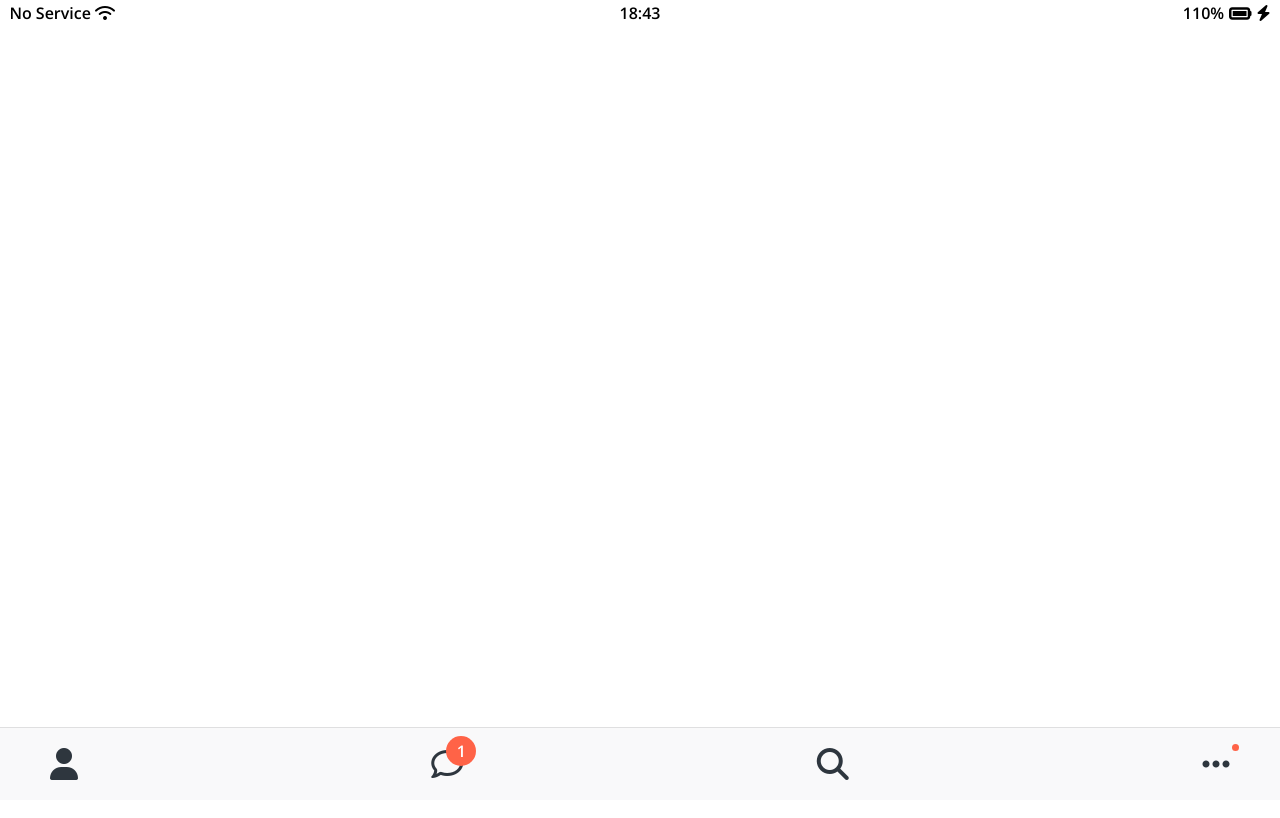
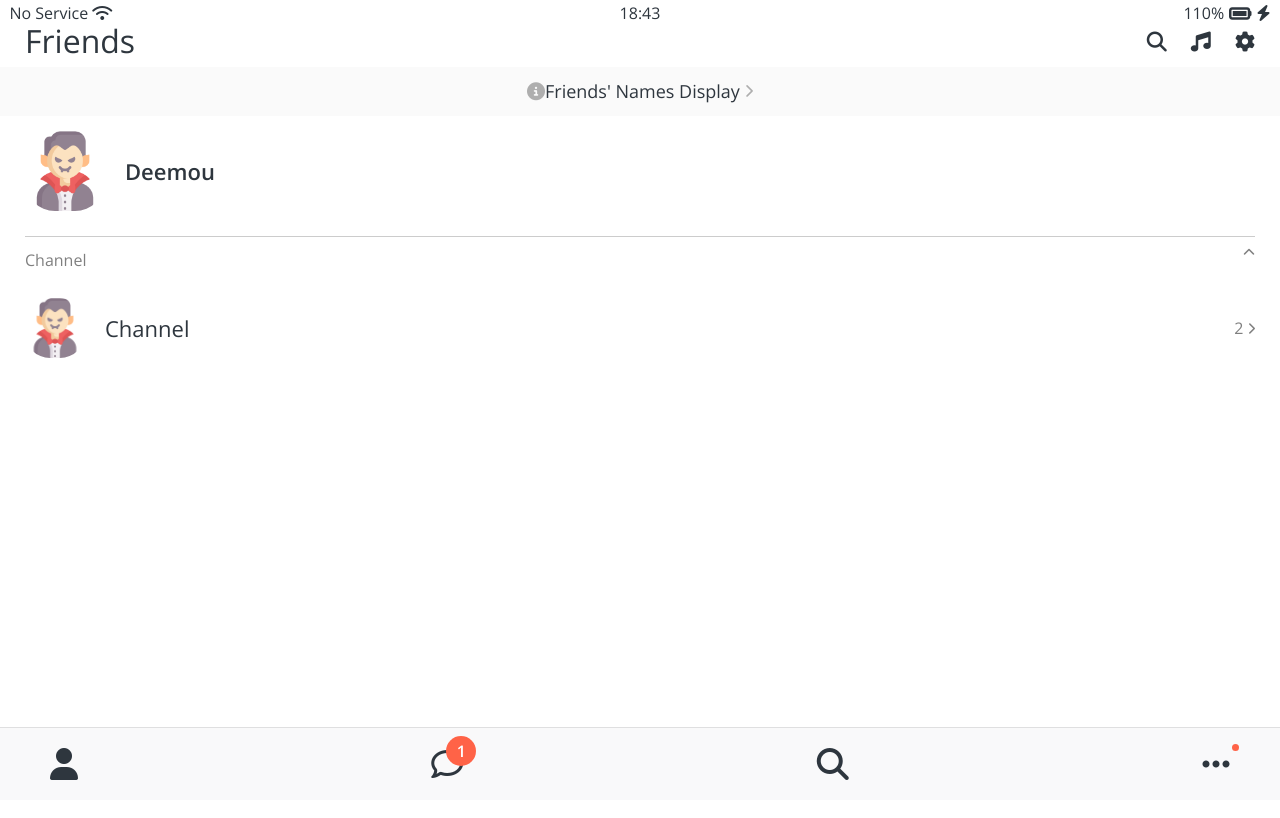
Before and after one commit to Deemou/kokoa-clone-2021, a plain HTML site: page friends.html in a window 1280 px wide. Shown: the top 818 px of the page. Drawn offline with nearby package versions, Linux system fonts and the light colour scheme.

Commit message:
Create Friends Screen Part & User Component Part
Also changed the font
Open Sans 600 -> 400

```diff
--- /dev/null
+++ b/css/components/screen-header.css
@@ -0,0 +1,14 @@
+.screen-header {
+    display: flex;
+    justify-content: space-between;
+    align-items: center;
+    padding: var(--horizontal-space);
+}
+
+.screen-header__title {
+    font-size: 32px;
+}
+
+.screen-header__icons span{
+    margin-left: 20px;
+}
--- /dev/null
+++ b/css/components/user-component.css
@@ -0,0 +1,46 @@
+.user-component {
+    justify-content: space-between;
+}
+
+.user-component,
+.user-component__column:first-child {
+    display: flex;
+    align-items: center;
+}
+
+.user-component__column:last-child {
+    color:rgba(0, 0, 0, 0.5);
+}
+
+.user-component__profile-image {
+    width: 70px;
+    height: 70px;
+    border-radius: 30px;
+    margin-right: 20px;
+}
+
+.user-component__profile-image--xl {
+    width: 80px;
+    height: 80px;
+}
+
+.user-component__profile-image--sm {
+    width: 60px;
+    height: 60px;
+    border-radius: 25px;
+}
+
+.user-component__title {
+    font-size: 22px;
+    font-weight: 600;
+}
+
+.user-component__title--not-bold {
+    font-weight: 400;
+}
+
+.user-component__subtitle {
+    margin-top: 8px;
+    font-size: 17px;
+    color: rgba(0, 0, 0, 0.5);
+}
--- /dev/null
+++ b/css/screens/friends.css
@@ -0,0 +1,30 @@
+.friends-display-link {
+    text-align: center;
+    display: block;
+    background-color: #fafafa;
+    padding: 15px 0px;
+    font-size: 18px;
+    margin-bottom: 15px;
+    margin-top: -15px;
+}
+
+.friends-display-link i{
+    color: rgba(0, 0, 0, 0.3);
+}
+
+.friends-screen {
+    padding: 0px var(--horizontal-space);
+}
+
+.friends-screen__channel {
+    margin-top: 25px;
+    border-top: 1px solid rgba(0, 0, 0, 0.2);
+    padding-top: 15px;
+}
+
+.friends-screen__channel-header {
+    margin-bottom: 30px;
+    display: flex;
+    justify-content: space-between;
+    color:rgba(0, 0, 0, 0.5);
+}
--- a/css/style.css
+++ b/css/style.css
@@ -1,13 +1,16 @@
-@import url('https://fonts.googleapis.com/css2?family=Open+Sans:wght@600&display=swap');
+@import url("https://fonts.googleapis.com/css2?family=Open+Sans:wght@400;600&display=swap");
 @import "reset.css";
 @import "variables.css";
 /* Components */
 @import "components/status-bar.css";
 @import "components/nav-bar.css";
+@import "components/screen-header.css";
+@import "components/user-component.css";
 /* Screens */
 @import "screens/login.css";
+@import "screens/friends.css";
 
 body {
+    color: #2e363e;
     font-family: 'Open Sans', sans-serif;
-    height: 1000vh;
 }
--- a/css/variables.css
+++ b/css/variables.css
@@ -1,3 +1,4 @@
 :root {
     --yellow: #FAE100;
+    --horizontal-space: 25px;
 }
--- a/friends.html
+++ b/friends.html
@@ -31,6 +31,52 @@
         </div>
     </div>
 
+    <header class="screen-header">
+        <h1 class="screen-header__title">Friends</h1>
+        <div class="screen-header__icons">
+            <span><i class="fas fa-search fa-lg"></i></span>
+            <span><i class="fas fa-music fa-lg"></i></span>
+            <span><i class="fas fa-cog fa-lg"></i></span>
+        </div>
+    </header>
+
+    <a class="friends-display-link">
+        <i class="fas fa-info-circle"></i>Friends' Names Display
+        <i class="fas fa-chevron-right fa-xs"></i>
+    </a>
+
+    <main class="friends-screen">
+        <div class="user-component">
+            <div class="user-component__column">
+                <img src="/image/iconfinder_Vampire_6954593.png" class="user-component__profile-image user-component__profile-image--xl" />
+                <div class="user-component__text">
+                    <h4 class="user-component__title">Deemou</h4>
+                    <!-- <h6 class="user-component__subtitle">this text whatever</h6> -->
+                </div>
+            </div>
+            <div class="user-component__column"></div>
+        </div>
+        <div class="friends-screen__channel">
+            <div class="friends-screen__channel-header">
+                <span>Channel</span>
+                <i class="fas fa-chevron-up fa-xs"></i>
+            </div>
+            <div class="user-component">
+                <div class="user-component__column">
+                    <img src="/image/iconfinder_Vampire_6954593.png" class="user-component__profile-image user-component__profile-image--sm" />
+                    <div class="user-component__text">
+                        <h4 class="user-component__title user-component__title--not-bold">Channel</h4>
+                    </div>
+                </div>
+                <div class="user-component__column">
+                    <span>2</span>
+                    <i class="fas fa-chevron-right fa-xs"></i>
+                </div>
+            </div>
+        </div>
+    </main>
+
+
     <nav class="nav">
         <ul class="nav__list">
             <li class="nav__btn">
```
Also changed, not shown: image/iconfinder_Vampire_6954593.png (added).
